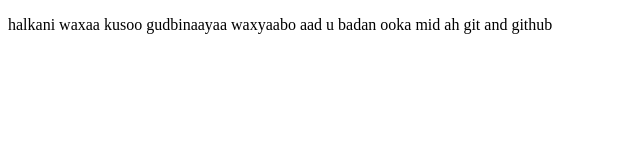
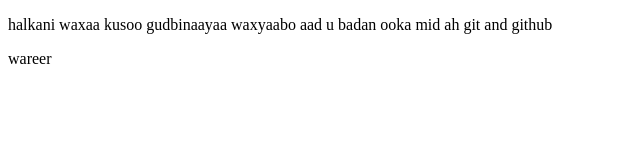
Before and after one commit to ahmed-shiiqaaye/hary, a plain HTML site: page index.html in a window 1280 px wide. Shown: the full height of the page, 0-640 px from the left. Drawn offline with Linux system fonts and the light colour scheme.

Commit message:
runti waa farxay alx fiikuli xaal

```diff
--- a/index.html
+++ b/index.html
@@ -8,5 +8,7 @@
 </head>
 <body>
    <p>halkani waxaa kusoo gudbinaayaa waxyaabo aad u badan ooka mid ah git and github</p>
+   <p>wareer
+   </p>
 </body>
 </html>
```
